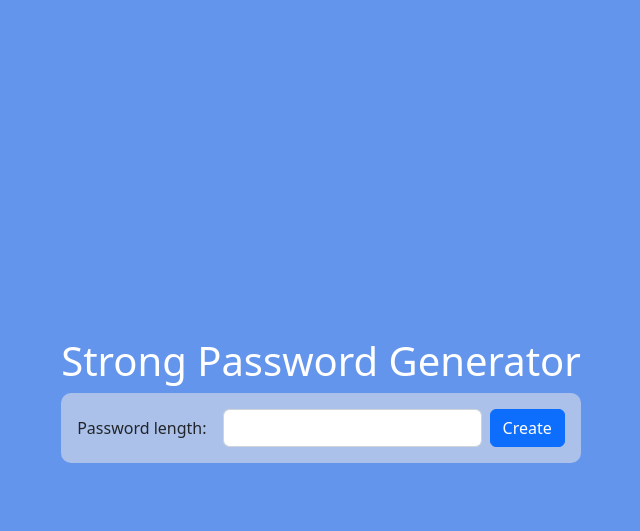
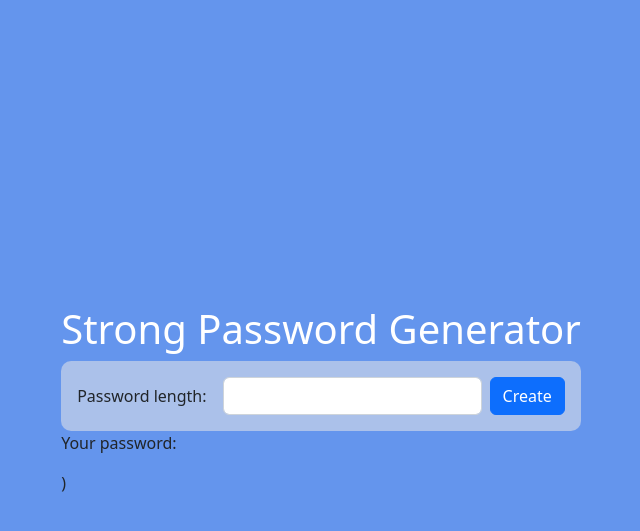
Before and after one commit to mlietti1/php-strong-password-generator, a PHP site: page /?length=1 in a window 1280 px wide. Shown: the top 531 px of the page, without its empty margins (319-959 px from the left). Run offline with PHP 8.4, Linux system fonts and the light colour scheme.

Commit message:
funzione pw mista

```diff
--- a/index.php
+++ b/index.php
@@ -1,9 +1,31 @@
 <?php
+
+
 
 $numbers = '0123456789';
 $lc_letters = 'abcdefghijklmnopqrstuvwxyz';
 $uc_letters = 'ABCDEFGHIJKLMNOPQRSTUVWXYZ';
 $symbols = '!?&%$<>^+-*/()[]{}@#_=';
+
+// $randomNum = $numbers[rand(0, strlen($numbers) - 1)];
+// $randomLcL = $lc_letters[rand(0, strlen($lc_letters) - 1)];
+// $randomUcL = $uc_letters[rand(0, strlen($uc_letters) - 1)];
+// $randomSym = $symbols[rand(0, strlen($symbols) - 1)];
+
+
+$length = $_GET['length'];
+
+function createPassword($length)
+{
+  $characters = '0123456789abcdefghijklmnopqrstuvwxyzABCDEFGHIJKLMNOPQRSTUVWXYZ!?&%$<>^+-*/()[]{}@#_=';
+  $password = '';
+  for ($i = 0; $i < $length; $i++) {
+    $password .= $characters[rand(0, strlen($characters) - 1)];
+  }
+  echo $password;
+}
+
+
 
 ?>
 
@@ -30,6 +52,8 @@ $symbols = '!?&%$<>^+-*/()[]{}@#_=';
           <button class="btn btn-primary" type="submit">Create</button>
         </form>
       </div>
+
+      <p>Your password: </p><?php createPassword($length)  ?>
     </div>
 
   </div>
```
